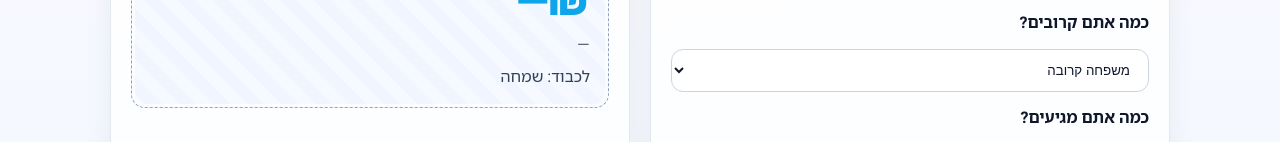
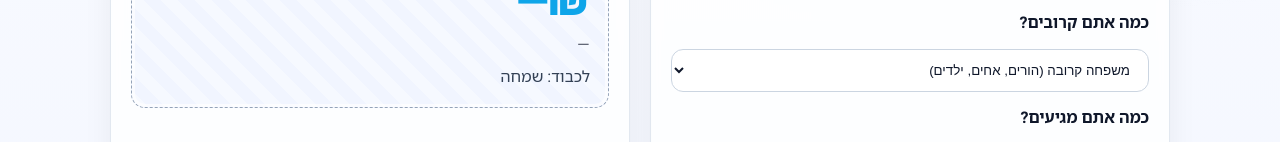
Before and after one commit to MrShiboletGit/Kamakesef, a website: page index.html in a window 1280 px wide. Shown: the part 507-649 px from the top of the page. Drawn offline with Linux system fonts and the light colour scheme; no server answers.

Commit message:
Clarify closeness relationship options
- Remove confusing 'קרובים' option that was too similar to 'משפחה קרובה'
- Add clear descriptions: 'משפחה קרובה (הורים, אחים, ילדים)' for immediate family
- Add 'משפחה מורחבת (דודים, בני דודים)' for extended family
- Make all options more distinct and easier to understand
- Improve user experience with clearer relationship categories

```diff
--- a/index.html
+++ b/index.html
@@ -49,9 +49,9 @@
 				<!-- קרבה -->
 				<label for="closeness">כמה אתם קרובים?</label>
 				<select id="closeness" required>
-					<option value="inner">משפחה קרובה</option>
-					<option value="close">קרובים</option>
-					<option value="friend">חברים</option>
+					<option value="inner">משפחה קרובה (הורים, אחים, ילדים)</option>
+					<option value="close">משפחה מורחבת (דודים, בני דודים)</option>
+					<option value="friend">חברים טובים</option>
 					<option value="distantFamily">משפחה רחוקה</option>
 					<option value="distant">מכרים</option>
 				</select>
```
